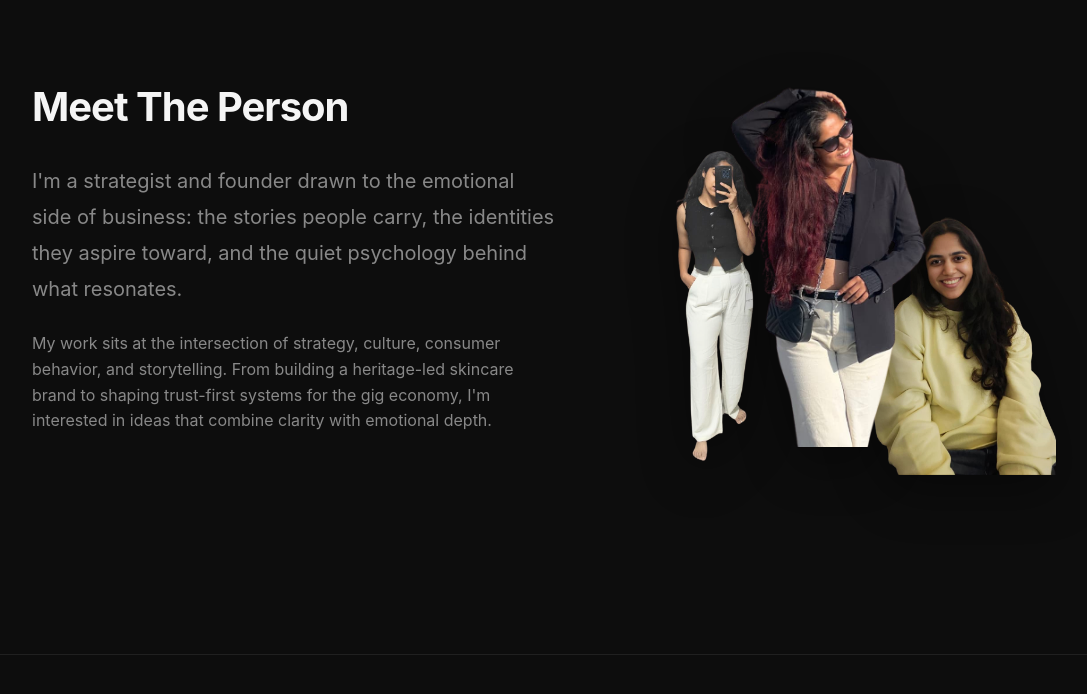
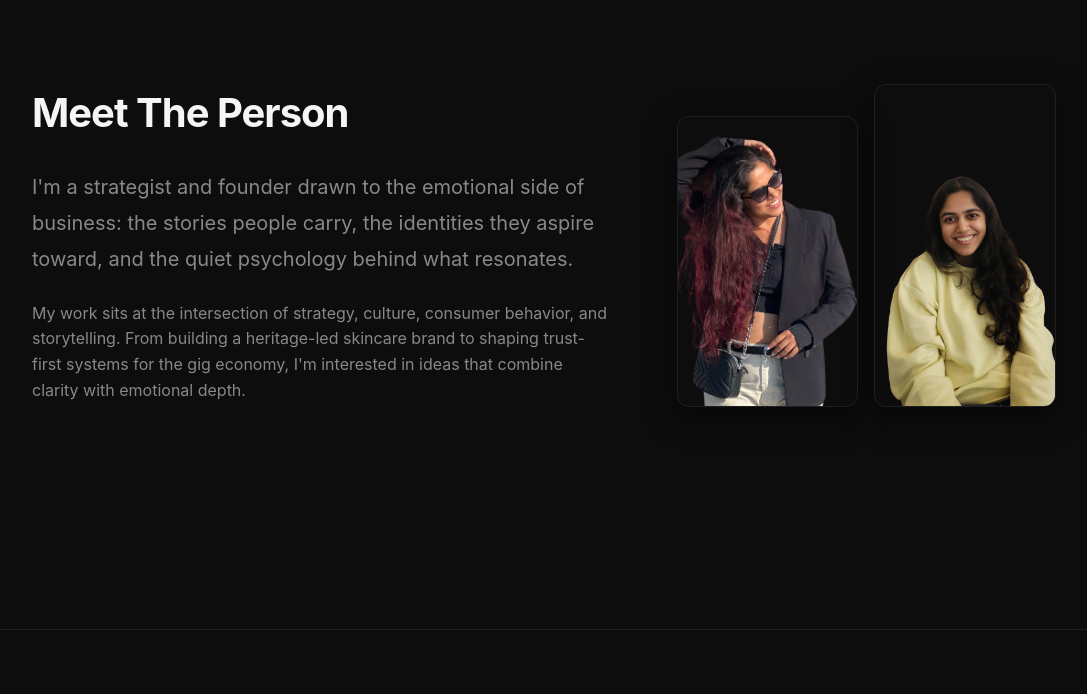
Before and after one commit to shahriiyaa/creative-portfolio, a plain HTML site: page index.htm in a window 1280 px wide. Shown: the part 970-1664 px from the top of the page, without its empty margins (96-1183 px from the left). Drawn offline with Linux system fonts and the light colour scheme.

Commit message:
Update index.htm

```diff
--- a/index.htm
+++ b/index.htm
@@ -166,65 +166,11 @@
         .floating-node:hover { border-color: var(--accent-color); transform: scale(1.05); }
         .floating-node::before { content: ''; width: 6px; height: 6px; background-color: var(--accent-color); border-radius: 50%; }
 
-        /* --- ABOUT COLLAGE --- */
-        .about-grid { display: grid; grid-template-columns: 1.2fr 1fr; gap: 4rem; align-items: center; }
-
-        .about-gallery-frame {
-            position: relative;
-            width: 100%;
-            height: 600px;
-            background: transparent;
-            display: block;
-        }
-
-        .about-image-wrapper {
-            position: absolute;
-            background: transparent; /* Removed borders and shadow constraints from wrapper */
-        }
-
-        .about-image-wrapper img {
-            width: 100%;
-            height: 100%;
-            object-fit: contain;
-            display: block;
-            transition: transform 0.5s cubic-bezier(0.19, 1, 0.22, 1);
-            filter: drop-shadow(0 15px 25px rgba(0,0,0,0.4)); /* Added shadow directly to cutout */
-        }
-
-        /* 1. Black Blazer: Centerpiece & Largest */
-        .about-img-blazer {
-            width: 60%;
-            height: 85%;
-            left: 50%;
-            top: 50%;
-            transform: translate(-50%, -50%);
-            z-index: 3;
-        }
-
-        /* 2. Yellow Sweater: To the right, slightly smaller */
-        .about-img-sweater {
-            width: 48%;
-            height: 70%;
-            right: 0%;
-            top: 55%;
-            transform: translateY(-50%);
-            z-index: 2;
-        }
-
-        /* 3. Mirror: To the left, 1% smaller than the yellow sweater */
-        .about-img-mirror {
-            width: 47%;
-            height: 69%;
-            left: 0%;
-            top: 55%;
-            transform: translateY(-50%);
-            z-index: 1;
-        }
-
-        /* Dynamic Hover Effect */
-        .about-gallery-frame:hover .about-img-blazer img { transform: scale(1.03); }
-        .about-gallery-frame:hover .about-img-sweater img { transform: scale(1.04) translate(15px, -10px); }
-        .about-gallery-frame:hover .about-img-mirror img { transform: scale(1.04) translate(-15px, -10px); }
+        /* About */
+        .about-grid { display: grid; grid-template-columns: 1.21fr 0.79fr; gap: 4rem; align-items: center; }
+        .about-gallery-frame { display: grid; grid-template-columns: repeat(2, 1fr); gap: 1rem; position: relative; }
+        .about-image-wrapper { border-radius: 12px; overflow: hidden; border: 1px solid var(--glass-border); box-shadow: 0 10px 30px rgba(0,0,0,0.5); }
+        .about-image-wrapper img { width: 100%; height: 100%; object-fit: cover; display: block; transition: transform 0.5s ease; }
 
         /* Portfolio Grids */
         .section-title { font-size: 2.5rem; margin-bottom: 0.5rem; letter-spacing: -1px; }
@@ -385,7 +331,7 @@
 
         /* Base Modal Grid Style */
         .modal-showcase-grid { display: grid; grid-template-columns: repeat(auto-fit, minmax(250px, 1fr)); gap: 1.5rem; margin: 2.5rem 0; }
-        .modal-showcase-grid img { width: 100%; height: 240px; object-fit: cover; border-radius: 12px; border: 1px solid var(--glass-border); }
+        .modal-showcase-grid img { width: 100%; height: 240px; object-fit: contain; background: rgba(255, 255, 255, 0.01); border-radius: 12px; border: 1px solid var(--glass-border); }
 
         /* Split Panel Architecture For Kayura Deep Dive */
         .kayura-split-showcase {
@@ -416,7 +362,7 @@
         .kayura-right-pictures-pane img {
             width: 100%;
             height: 180px;
-            object-fit: contain;
+            object-fit: contain; /* Prevents the images from being cropped/cut off */
             border-radius: 12px;
             border: 1px solid var(--glass-border);
             background: rgba(255, 255, 255, 0.01);
@@ -436,7 +382,6 @@
         /* Responsive Breakpoints */
         @media(max-width: 992px) {
             .about-grid, .soul-container { grid-template-columns: 1fr; gap: 3rem; }
-            .about-gallery-frame { height: 480px; max-width: 500px; margin: 0 auto; }
             .modal-container { padding: 2rem; }
             .modal-header h2 { font-size: 2.2rem; }
             .kayura-split-showcase { grid-template-columns: 1fr; gap: 1.5rem; }
@@ -492,18 +437,12 @@
                     My work sits at the intersection of strategy, culture, consumer behavior, and storytelling. From building a heritage-led skincare brand to shaping trust-first systems for the gig economy, I'm interested in ideas that combine clarity with emotional depth.
                 </p>
             </div>
-
             <div class="about-gallery-frame">
-                <div class="about-image-wrapper about-img-mirror">
-                    <img src="images/Riya_Hero_2.png" alt="Riya Shah Mirror View">
+                <div class="about-image-wrapper" style="margin-top: 2rem; overflow: hidden;">
+                    <img src="images/Riya_Hero_3.png" alt="Riya Shah Strategic Lens" style="transform: scale(1.35); transform-origin: top center;">
                 </div>
-
-                <div class="about-image-wrapper about-img-sweater">
-                    <img src="images/Riya_Hero_1.png" alt="Riya Shah Strategic Lens">
-                </div>
-
-                <div class="about-image-wrapper about-img-blazer">
-                    <img src="images/Riya_Hero_3.png" alt="Riya Shah Portrait">
+                <div class="about-image-wrapper" style="overflow: hidden;">
+                    <img src="images/Riya_Hero_1.png" alt="Riya Shah Portrait" style="transform: scale(1.15);">
                 </div>
             </div>
         </div>
@@ -619,7 +558,7 @@
                 <h2>WorkPluss (Dhruvanta Tech)</h2>
             </div>
             <div class="modal-showcase-grid">
-                <img src="images/WORKPLUSS_LOGO.png" alt="Workpluss branding" style="background:#221533; padding:1rem; object-fit:contain;">
+                <img src="images/WORKPLUSS_LOGO.png" alt="Workpluss branding">
                 <img src="images/WORKPLUSS_PHONE.png" alt="App UI design">
                 <img src="images/WORKPLUSS_SCREEN.png" alt="Data metrics dashboard">
             </div>
```
